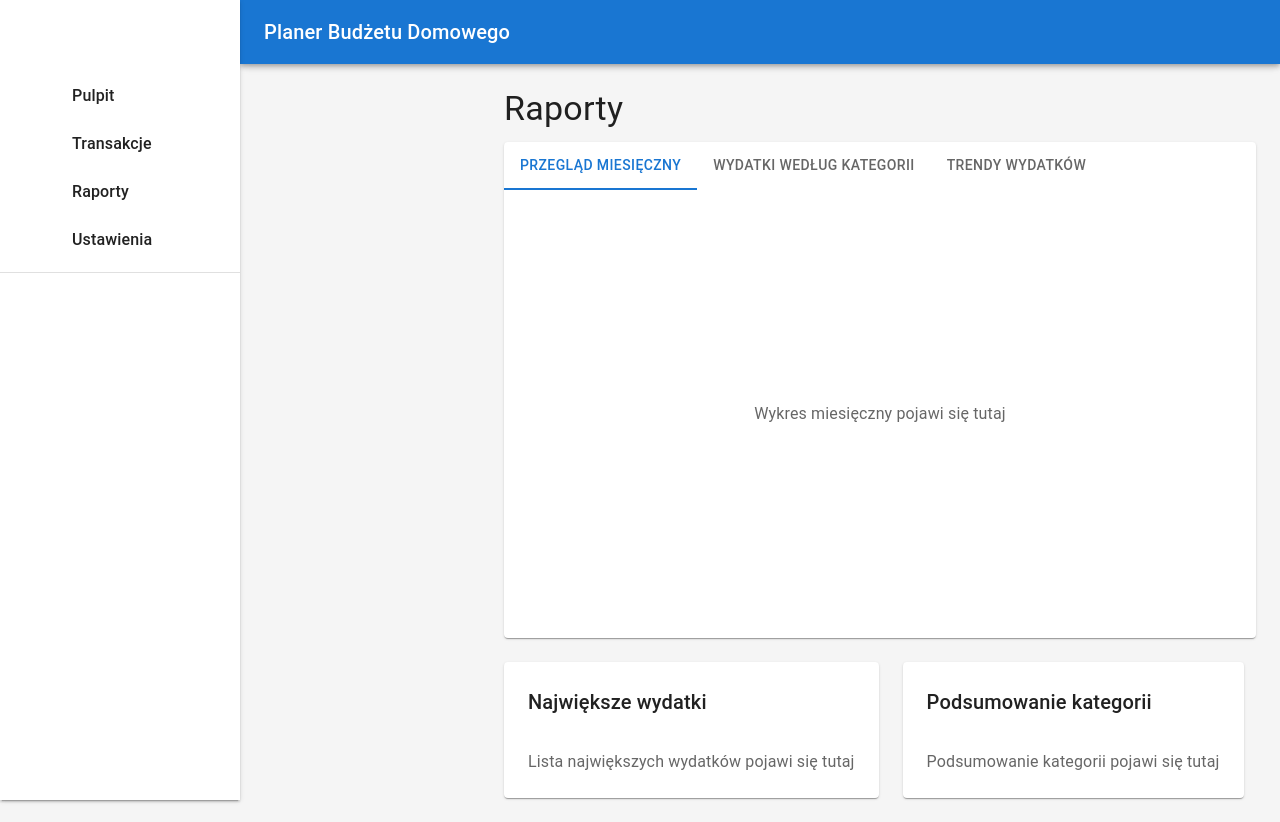
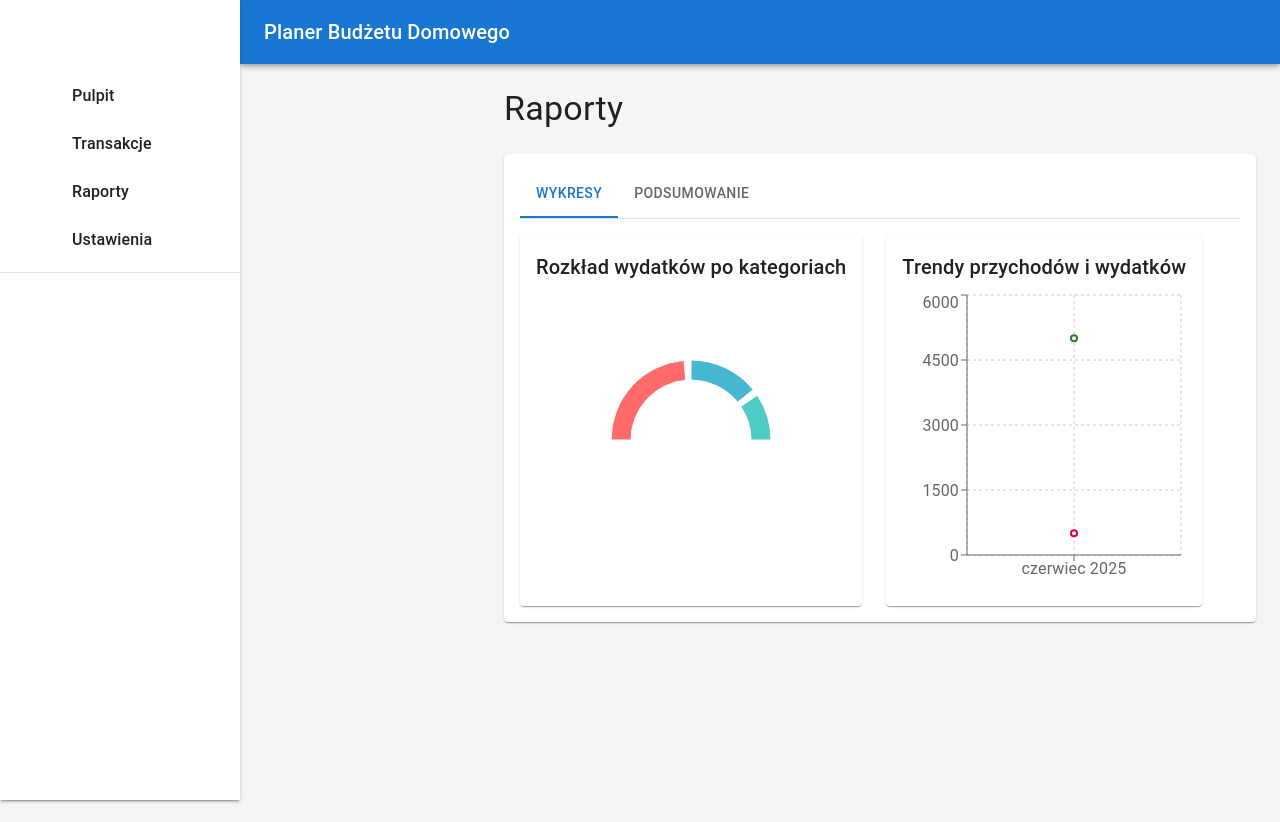
Before and after one commit to LAndriy/budget-planner, a React (Create React App) app: page /reports in a window 1280 px wide. After the commit the page ends 800 px from the top, so only its background shows below. Built offline with nearby package versions, Linux system fonts and the light colour scheme; some icons are missing.

Commit message:
Add charts to the Reports page

```diff
--- a/package.json
+++ b/package.json
@@ -17,6 +17,7 @@
     "react-dom": "^19.1.0",
     "react-router-dom": "^7.6.2",
     "react-scripts": "5.0.1",
+    "recharts": "^2.15.3",
     "web-vitals": "^2.1.4"
   },
   "scripts": {
--- /dev/null
+++ b/src/components/charts/CategoryPieChart.js
@@ -0,0 +1,71 @@
+import React from 'react';
+import { PieChart, Pie, Cell, ResponsiveContainer } from 'recharts';
+import { useBudget } from '../../context/BudgetContext';
+import { formatNumber } from '../../utils/format';
+
+const CategoryPieChart = () => {
+  const { transactions, categories } = useBudget();
+
+  // Filtrujemy tylko wydatki i grupujemy je po kategoriach
+  const expensesByCategory = transactions
+    .filter(t => t.type === 'expense')
+    .reduce((acc, transaction) => {
+      const category = categories.find(c => c.id === transaction.category);
+      if (category) {
+        const existing = acc.find(a => a.name === category.name);
+        if (existing) {
+          existing.value += transaction.amount;
+        } else {
+          acc.push({
+            name: category.name,
+            value: transaction.amount,
+            color: category.color
+          });
+        }
+      }
+      return acc;
+    }, []);
+
+  // Sortujemy kategorie od największej do najmniejszej
+  const sortedData = [...expensesByCategory].sort((a, b) => b.value - a.value);
+
+  return (
+    <ResponsiveContainer width="100%" height={300}>
+      <PieChart>
+        <Pie
+          data={sortedData}
+          cx="50%"
+          cy="50%"
+          startAngle={180}
+          endAngle={0}
+          innerRadius={60}
+          outerRadius={80}
+          paddingAngle={5}
+          dataKey="value"
+        >
+          {sortedData.map((entry, index) => (
+            <Cell key={`cell-${index}`} fill={entry.color} />
+          ))}
+        </Pie>
+        <Pie
+          data={sortedData}
+          cx="50%"
+          cy="50%"
+          startAngle={180}
+          endAngle={0}
+          innerRadius={90}
+          outerRadius={90}
+          paddingAngle={5}
+          dataKey="value"
+          label={({ name, value }) => `${formatNumber(value)} zł`}
+        >
+          {sortedData.map((entry, index) => (
+            <Cell key={`cell-${index}`} fill="transparent" />
+          ))}
+        </Pie>
+      </PieChart>
+    </ResponsiveContainer>
+  );
+};
+
+export default CategoryPieChart;
--- /dev/null
+++ b/src/components/charts/TrendLineChart.js
@@ -0,0 +1,66 @@
+import React from 'react';
+import { LineChart, Line, XAxis, YAxis, CartesianGrid, Tooltip, ResponsiveContainer } from 'recharts';
+import { useBudget } from '../../context/BudgetContext';
+import { formatNumber, formatDate } from '../../utils/format';
+
+const TrendLineChart = () => {
+  const { transactions } = useBudget();
+
+  // Grupujemy transakcje po miesiącach
+  const monthlyData = transactions.reduce((acc, transaction) => {
+    const date = new Date(transaction.date);
+    const month = date.toLocaleString('pl-PL', { month: 'long', year: 'numeric' });
+
+    const existing = acc.find(a => a.month === month);
+    if (existing) {
+      existing.income += transaction.type === 'income' ? transaction.amount : 0;
+      existing.expenses += transaction.type === 'expense' ? transaction.amount : 0;
+    } else {
+      acc.push({
+        month,
+        income: transaction.type === 'income' ? transaction.amount : 0,
+        expenses: transaction.type === 'expense' ? transaction.amount : 0
+      });
+    }
+    return acc;
+  }, []);
+
+  // Sortujemy dane po czasie
+  const sortedData = [...monthlyData].sort((a, b) => {
+    const dateA = new Date(a.month);
+    const dateB = new Date(b.month);
+    return dateA - dateB;
+  });
+
+  return (
+    <ResponsiveContainer width="100%" height={300}>
+      <LineChart data={sortedData}>
+        <CartesianGrid strokeDasharray="3 3" />
+        <XAxis dataKey="month" />
+        <YAxis />
+        <Tooltip
+          formatter={(value, name) => [
+            formatNumber(value),
+            name === 'income' ? 'Przychody' : 'Wydatki'
+          ]}
+        />
+        <Line
+          type="monotone"
+          dataKey="income"
+          stroke="#2e7d32"
+          strokeWidth={2}
+          name="Przychody"
+        />
+        <Line
+          type="monotone"
+          dataKey="expenses"
+          stroke="#dc004e"
+          strokeWidth={2}
+          name="Wydatki"
+        />
+      </LineChart>
+    </ResponsiveContainer>
+  );
+};
+
+export default TrendLineChart;
--- a/src/pages/Reports.js
+++ b/src/pages/Reports.js
@@ -1,95 +1,110 @@
 import React from 'react';
-import { Typography, Box, Paper, Grid, Tabs, Tab } from '@mui/material';
-
-function TabPanel(props) {
-  const { children, value, index, ...other } = props;
-
-  return (
-    <div
-      role="tabpanel"
-      hidden={value !== index}
-      id={`simple-tabpanel-${index}`}
-      aria-labelledby={`simple-tab-${index}`}
-      {...other}
-    >
-      {value === index && (
-        <Box sx={{ p: 3 }}>
-          {children}
-        </Box>
-      )}
-    </div>
-  );
-}
+import {
+  Typography,
+  Box,
+  Paper,
+  Tabs,
+  Tab,
+  Grid
+} from '@mui/material';
+import CategoryPieChart from '../components/charts/CategoryPieChart';
+import TrendLineChart from '../components/charts/TrendLineChart';
+import { useBudget } from '../context/BudgetContext';
+import { formatNumber } from '../utils/format';
 
 const Reports = () => {
-  const [value, setValue] = React.useState(0);
+  const { transactions } = useBudget();
+  const [activeTab, setActiveTab] = React.useState(0);
 
-  const handleChange = (event, newValue) => {
-    setValue(newValue);
+  // Podsumowanie wydatków
+  const totalExpenses = transactions
+    .filter(t => t.type === 'expense')
+    .reduce((sum, t) => sum + t.amount, 0);
+
+  // Podsumowanie przychodów
+  const totalIncome = transactions
+    .filter(t => t.type === 'income')
+    .reduce((sum, t) => sum + t.amount, 0);
+
+  // Bilans
+  const balance = totalIncome - totalExpenses;
+
+  const handleChangeTab = (event, newValue) => {
+    setActiveTab(newValue);
   };
 
   return (
     <Box>
-      <Typography variant="h4" component="h1" gutterBottom>
+      <Box sx={{ mb: 3 }}>
+        <Typography variant="h4" component="h1">
           Raporty
         </Typography>
+      </Box>
 
-      <Paper sx={{ width: '100%', mb: 3 }}>
-        <Tabs
-          value={value}
-          onChange={handleChange}
-          indicatorColor="primary"
-          textColor="primary"
-          variant="scrollable"
-          scrollButtons="auto"
-        >
-          <Tab label="Przegląd miesięczny" />
-          <Tab label="Wydatki według kategorii" />
-          <Tab label="Trendy wydatków" />
+      <Paper sx={{ p: 2 }}>
+        <Box sx={{ borderBottom: 1, borderColor: 'divider' }}>
+          <Tabs value={activeTab} onChange={handleChangeTab}>
+            <Tab label="Wykresy" />
+            <Tab label="Podsumowanie" />
           </Tabs>
+        </Box>
 
-        <TabPanel value={value} index={0}>
-          <Box sx={{ height: '400px', display: 'flex', alignItems: 'center', justifyContent: 'center' }}>
-            <Typography color="text.secondary">Wykres miesięczny pojawi się tutaj</Typography>
-          </Box>
-        </TabPanel>
+        {activeTab === 0 && (
+          <Grid container spacing={3} sx={{ mt: 2 }}>
+            <Grid item xs={12} md={6}>
+              <Paper sx={{ p: 2 }}>
+                <Typography variant="h6" gutterBottom>
+                  Rozkład wydatków po kategoriach
+                </Typography>
+                <CategoryPieChart />
+              </Paper>
+            </Grid>
+            <Grid item xs={12} md={6}>
+              <Paper sx={{ p: 2 }}>
+                <Typography variant="h6" gutterBottom>
+                  Trendy przychodów i wydatków
+                </Typography>
+                <TrendLineChart />
+              </Paper>
+            </Grid>
+          </Grid>
+        )}
 
-        <TabPanel value={value} index={1}>
-          <Box sx={{ height: '400px', display: 'flex', alignItems: 'center', justifyContent: 'center' }}>
-            <Typography color="text.secondary">Wykres kategorii pojawi się tutaj</Typography>
-          </Box>
-        </TabPanel>
-
-        <TabPanel value={value} index={2}>
-          <Box sx={{ height: '400px', display: 'flex', alignItems: 'center', justifyContent: 'center' }}>
-            <Typography color="text.secondary">Wykres trendów pojawi się tutaj</Typography>
-          </Box>
-        </TabPanel>
-      </Paper>
-
-      <Grid container spacing={3}>
-        <Grid item xs={12} md={6}>
-          <Paper sx={{ p: 3, height: '100%' }}>
+        {activeTab === 1 && (
+          <Grid container spacing={3} sx={{ mt: 2 }}>
+            <Grid item xs={12} md={4}>
+              <Paper sx={{ p: 2 }}>
                 <Typography variant="h6" gutterBottom>
-              Największe wydatki
+                  Przychody
                 </Typography>
-            <Typography color="text.secondary" align="center" sx={{ mt: 4 }}>
-              Lista największych wydatków pojawi się tutaj
+                <Typography variant="h4" color="success.main" gutterBottom>
+                  {formatNumber(totalIncome)} zł
                 </Typography>
               </Paper>
             </Grid>
-
-        <Grid item xs={12} md={6}>
-          <Paper sx={{ p: 3, height: '100%' }}>
+            <Grid item xs={12} md={4}>
+              <Paper sx={{ p: 2 }}>
                 <Typography variant="h6" gutterBottom>
-              Podsumowanie kategorii
+                  Wydatki
                 </Typography>
-            <Typography color="text.secondary" align="center" sx={{ mt: 4 }}>
-              Podsumowanie kategorii pojawi się tutaj
+                <Typography variant="h4" color="error.main" gutterBottom>
+                  {formatNumber(totalExpenses)} zł
+                </Typography>
+              </Paper>
+            </Grid>
+            <Grid item xs={12} md={4}>
+              <Paper sx={{ p: 2 }}>
+                <Typography variant="h6" gutterBottom>
+                  Bilans
+                </Typography>
+                <Typography variant="h4" color={balance >= 0 ? 'success.main' : 'error.main'} gutterBottom>
+                  {formatNumber(balance)} zł
                 </Typography>
               </Paper>
             </Grid>
           </Grid>
+        )}
+      </Paper>
     </Box>
   );
 };
```
Also changed, not shown: 1 other file (tests, documents, lock files or other folders). Lines whose indentation alone changed are shown as unchanged.
